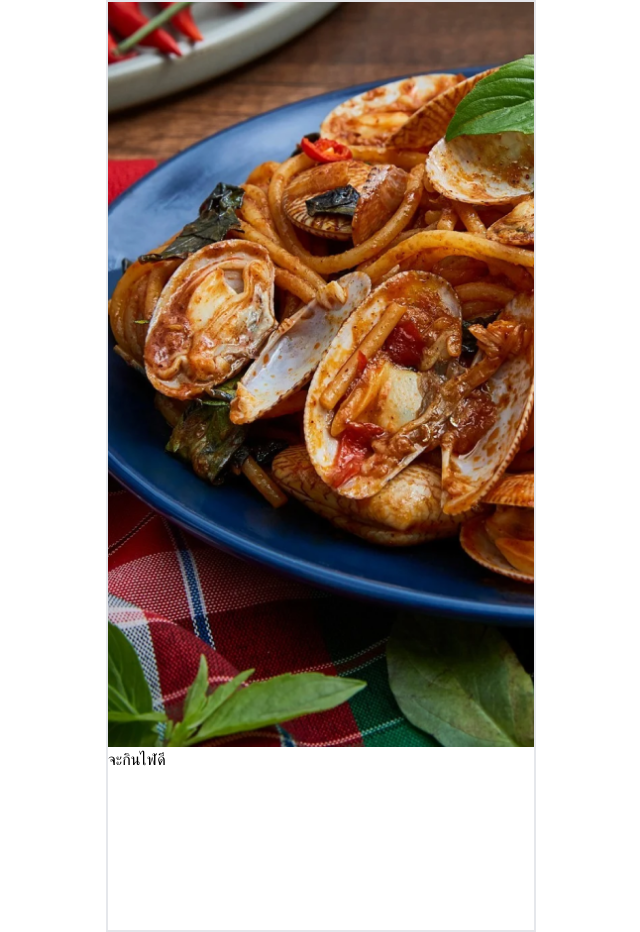
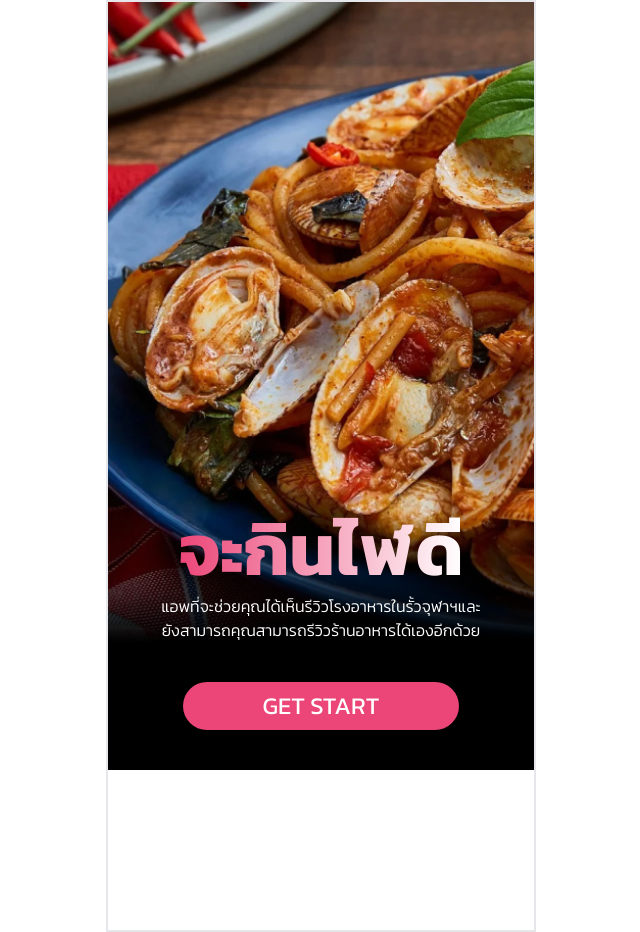
Before and after one commit to ratchanonp/iis-project-frontend, a Next.js app: page / in a window 1280 px wide. Shown: the whole page, without its empty margins (319-959 px from the left). Built offline with nearby package versions, Linux system fonts and the light colour scheme.

Commit message:
welcome page

```diff
--- a/src/pages/index.tsx
+++ b/src/pages/index.tsx
@@ -2,14 +2,12 @@ import Image from "next/image";
 
 export default function WelcomePage() {
   return (
-    <div className="relative">
-      <Image
-        src={"/welcomeimage.png"}
-        alt="welcome"
-        width={1163}
-        height={872}
-      />
-      <h1 className="absolute">จะกินไฬดี</h1>
+    <div className="flex items-end h-[768px] bg-no-repeat bg-cover bg-[url('/welcomeimage.png')] ">
+      <div className="bg-gradient-to-t from-black via-black w-full h-fit text-white font-Kanit text-center flex flex-col items-center  pb-10 px-5">
+        <h1 className="text-7xl w-fit font-bold text-transparent bg-clip-text bg-gradient-to-r from-primary to-white">จะกินไฬดี</h1>
+        <p className="mb-10 font-light mt-2">แอพที่จะช่วยคุณได้เห็นรีวิวโรงอาหารในรั้วจุฬาฯและ <br /> ยังสามารถคุณสามารถรีวิวร้านอาหารได้เองอีกด้วย</p>
+        <a href="" className="bg-primary px-20 py-2 rounded-full text-2xl uppercase">Get Start</a>
+      </div>
     </div>
   );
 }
```
